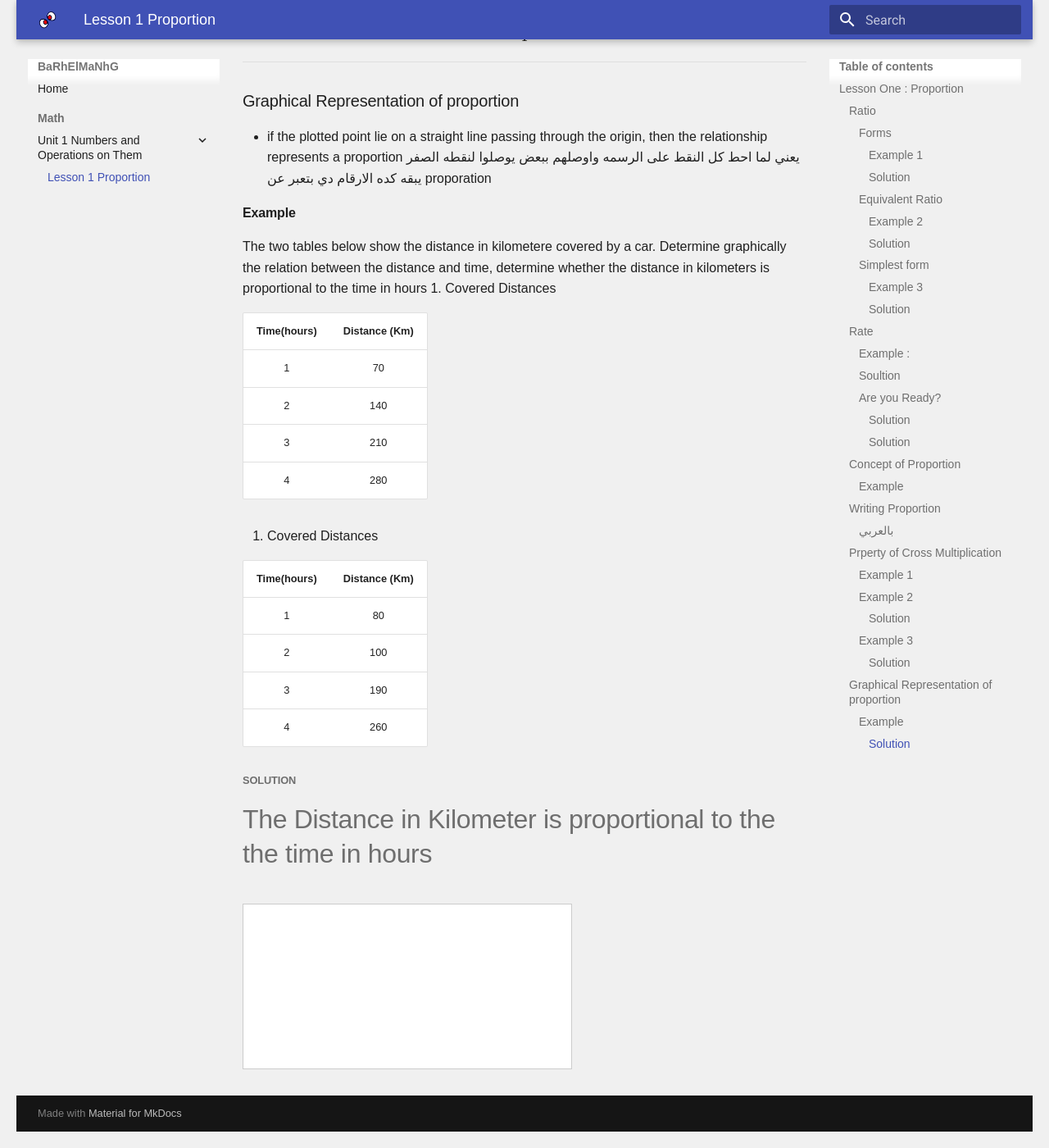
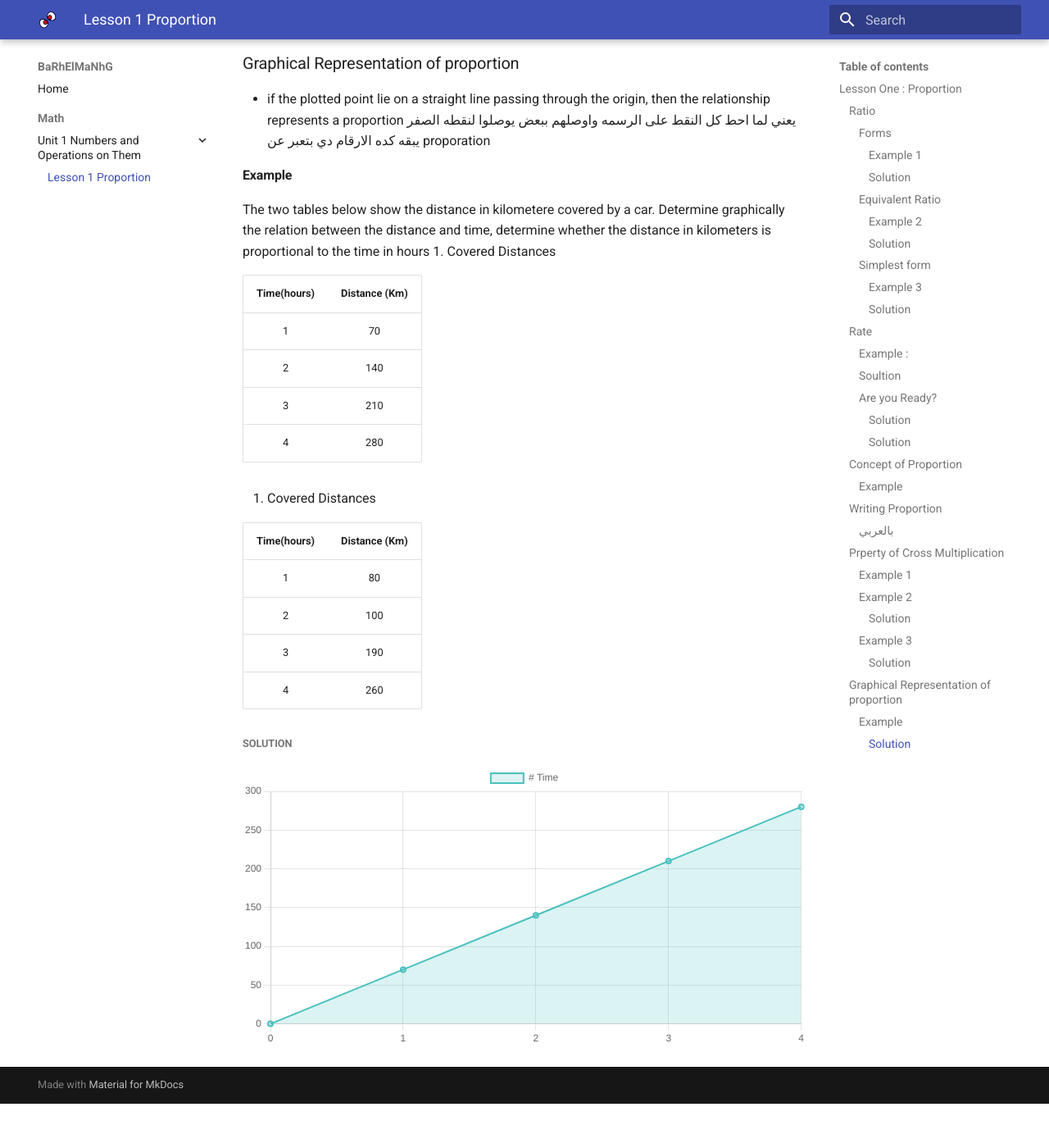
Before and after one commit to amansour-gh/educational.github.io, an MkDocs documentation site: the page built from docs/math/unit1/lesson1.md, in a window 1280 px wide and 1400 px high, scrolled down 6385 px. Shown: the whole window at 82% size. Built offline with MkDocs 1.6.1 and Material for MkDocs 9.7.7, drawn with Linux system fonts in a browser that asks for light colours; after the commit the page ends 7731 px from its top, so only the background shows below that.

Commit message:
240927-42

```diff
--- a/docs/math/unit1/lesson1.md
+++ b/docs/math/unit1/lesson1.md
@@ -208,59 +208,32 @@ The two tables below show the distance in kilometere covered by a car. Determine
 
 ##### Solution
 
-<!DOCTYPE html>
-<html lang="en">
-<head>
-    <meta charset="UTF-8">
-    <meta name="viewport" content="width=device-width, initial-scale=1.0">
-    <title>The Distance in Kilometer is proportional to the the time in hours</title>
-    <script src="https://cdn.jsdelivr.net/npm/chart.js"></script>
-    <style>
-        body {
-            font-family: Arial, sans-serif;
-            background-color: #f0f0f0;
-            margin: 0;
-            padding: 20px;
-        }
-        h1 {
-            color: #333;
-        }
-        canvas {
-            background-color: #fff;
-            border: 1px solid #ccc;
-        }
-    </style>
-</head>
-<body>
+<div>
+    <canvas id="myChart" width="400" height="200"></canvas>
+</div>
 
-    <h1>The Distance in Kilometer is proportional to the the time in hours</h1>
-    <canvas id="myChart" width="400" height="200"></canvas>
-
-    <script>
-        // تأكد من أن الكود التالي يأتي بعد تضمين Chart.js
-        const ctx = document.getElementById('myChart').getContext('2d');
-        const myChart = new Chart(ctx, {
-            type: 'line', // نوع الرسم البياني (خط)
-            data: {
-                labels: ['0', '1', '2', '2' '4'],
-                datasets: [{
-                    label: '# Time',
-                    data: [0, 70, 140, 210, 280],
-                    backgroundColor: 'rgba(75, 192, 192, 0.2)', // لون الخلفية
-                    borderColor: 'rgba(75, 192, 192, 1)', // لون الخط
-                    borderWidth: 2,
-                    fill: true // ملء المساحة تحت الخط
-                }]
-            },
-            options: {
-                scales: {
-                    y: {
-                        beginAtZero: true
-                    }
+<script src="https://cdn.jsdelivr.net/npm/chart.js"></script>
+<script>
+    const ctx = document.getElementById('myChart').getContext('2d');
+    const myChart = new Chart(ctx, {
+        type: 'line',
+        data: {
+            labels: ['0', '1', '2', '3', '4'],
+            datasets: [{
+                label: '# Time',
+                data: [0, 70, 140, 210, 280],
+                backgroundColor: 'rgba(75, 192, 192, 0.2)',
+                borderColor: 'rgba(75, 192, 192, 1)',
+                borderWidth: 2,
+                fill: true
+            }]
+        },
+        options: {
+            scales: {
+                y: {
+                    beginAtZero: true
                 }
             }
-        });
-    </script>
-
-</body>
-</html>
+        }
+    });
+</script>
--- a/mkdocs.yml
+++ b/mkdocs.yml
@@ -16,3 +16,4 @@ nav:
 extra_javascript:
   - https://cdn.jsdelivr.net/npm/mathjax@3/es5/tex-mml-chtml.js
   - https://cdn.jsdelivr.net/npm/chart.js
+  - attr_list
```
